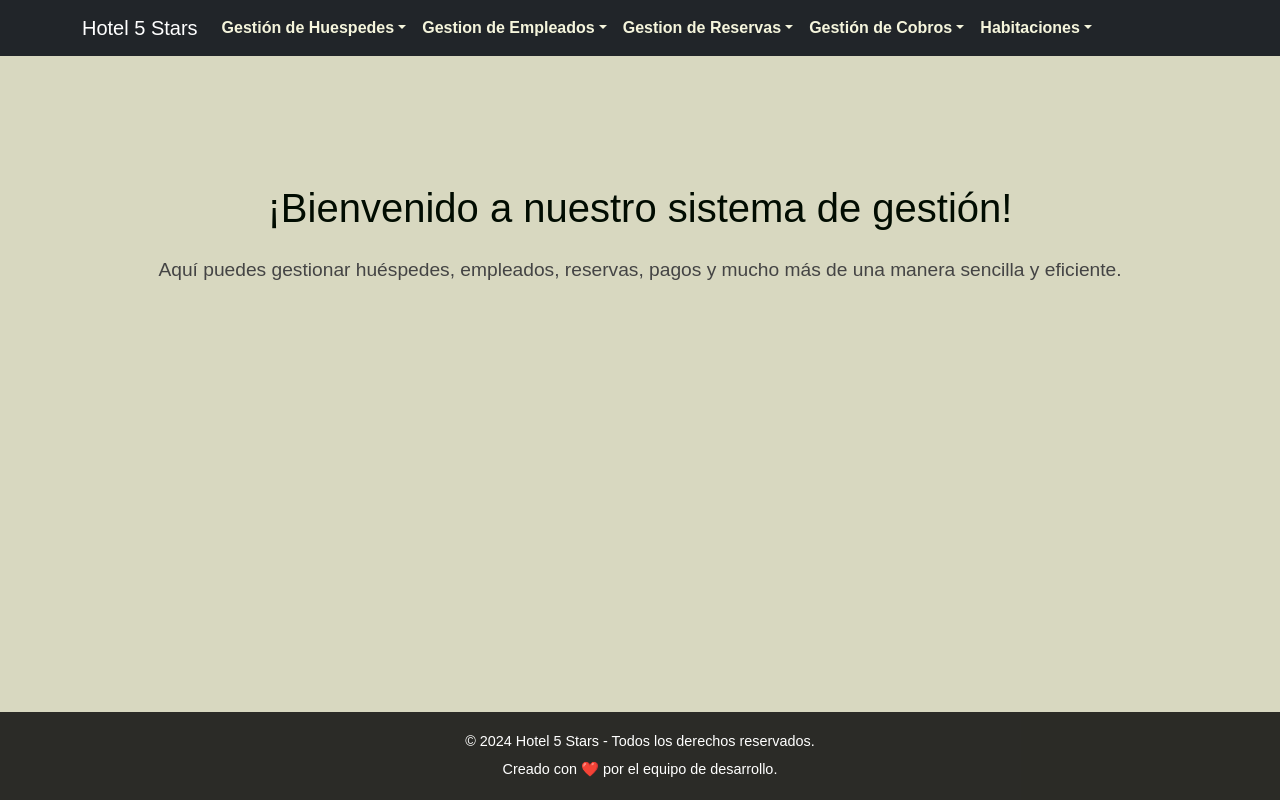
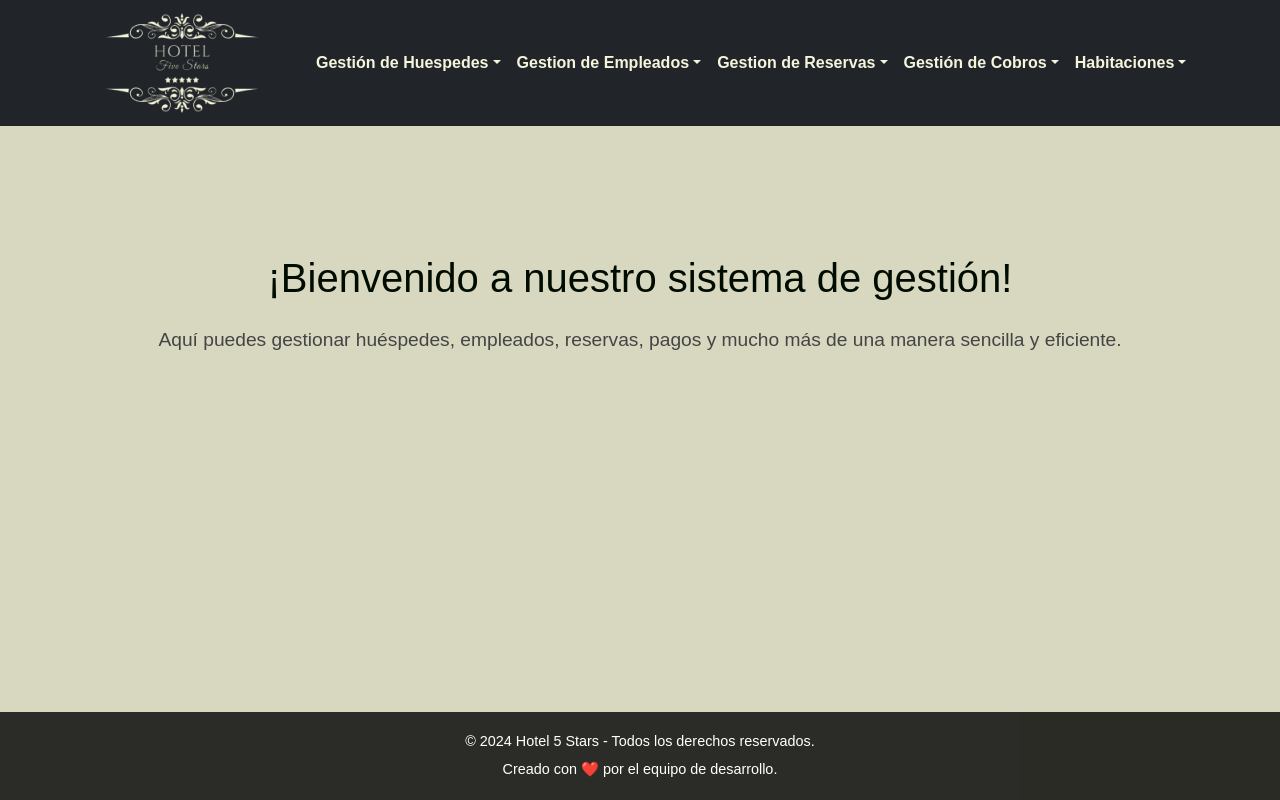
Before and after one commit to Psiquee/Sistema-Hotel, a React (Create React App) app in the folder frontend/: page / in a window 1280 px wide. Built offline with nearby package versions, Linux system fonts and the light colour scheme.

Commit message:
Aguregue logo

```diff
--- a/frontend/src/components/layout/Navbar.jsx
+++ b/frontend/src/components/layout/Navbar.jsx
@@ -8,8 +8,13 @@ function NavBar() {
   return (
     <Navbar bg="dark" variant="dark" expand="lg">
       <Container>
-        <Navbar.Brand as={Link} to="/">
-          Hotel 5 Stars
+        <Navbar.Brand as={Link} to="/" className="d-flex align-items-center">
+          <img
+            src="/assets/images/logo.png"
+            alt="Hotel 5 Stars"
+            style={{ height: '100px', marginRight: '10px' }}
+          />
+
         </Navbar.Brand>
         <Navbar.Toggle aria-controls="basic-navbar-nav" />
         <Navbar.Collapse id="basic-navbar-nav">
```
